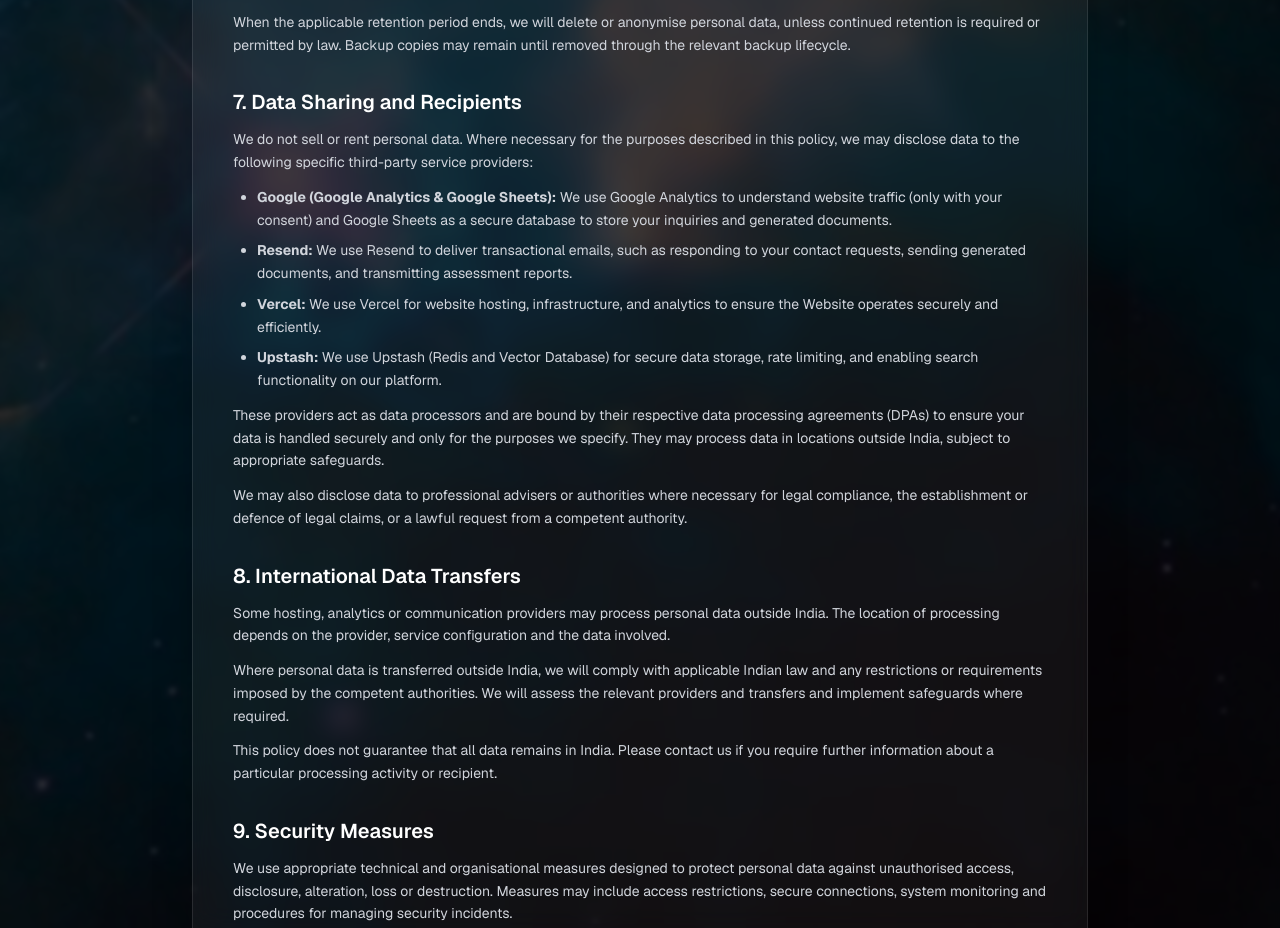
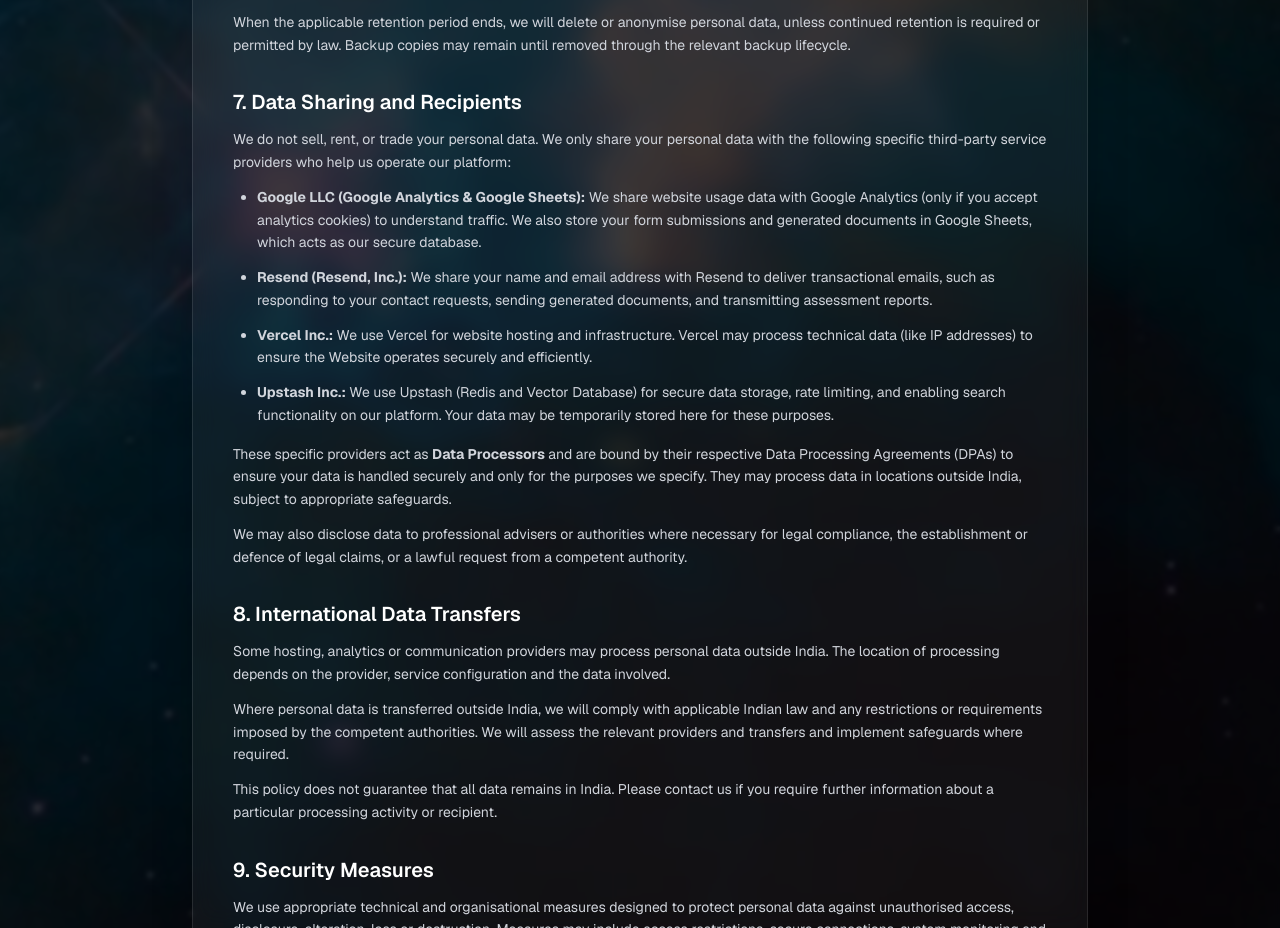
Before and after one commit to yashkulshrestha1102/data-protection-galaxy, a Next.js app: page /privacy-policy in a window 1280 px wide. Shown: the part 2260-3188 px from the top of the page. Built offline with nearby package versions, Linux system fonts and the light colour scheme; no server answers.

Commit message:
the privacylab

```diff
--- a/app/privacy-policy/page.tsx
+++ b/app/privacy-policy/page.tsx
@@ -217,44 +217,47 @@
       </>
     ),
   },
-    {
+      {
     title: "7. Data Sharing and Recipients",
     content: (
       <>
         <p>
-          We do not sell or rent personal data. Where necessary for the purposes
-          described in this policy, we may disclose data to the following
-          specific third-party service providers:
+          We do not sell, rent, or trade your personal data. We only share your
+          personal data with the following specific third-party service providers
+          who help us operate our platform:
         </p>
-        <ul className="list-disc pl-6 space-y-2 mt-3">
+        <ul className="list-disc pl-6 space-y-3 mt-3">
           <li>
-            <strong>Google (Google Analytics & Google Sheets):</strong> We use
-            Google Analytics to understand website traffic (only with your
-            consent) and Google Sheets as a secure database to store your
-            inquiries and generated documents.
+            <strong>Google LLC (Google Analytics & Google Sheets):</strong> We
+            share website usage data with Google Analytics (only if you accept
+            analytics cookies) to understand traffic. We also store your form
+            submissions and generated documents in Google Sheets, which acts as
+            our secure database.
           </li>
           <li>
-            <strong>Resend:</strong> We use Resend to deliver transactional
-            emails, such as responding to your contact requests, sending
-            generated documents, and transmitting assessment reports.
+            <strong>Resend (Resend, Inc.):</strong> We share your name and email
+            address with Resend to deliver transactional emails, such as
+            responding to your contact requests, sending generated documents,
+            and transmitting assessment reports.
           </li>
           <li>
-            <strong>Vercel:</strong> We use Vercel for website hosting,
-            infrastructure, and analytics to ensure the Website operates
-            securely and efficiently.
+            <strong>Vercel Inc.:</strong> We use Vercel for website hosting and
+            infrastructure. Vercel may process technical data (like IP
+            addresses) to ensure the Website operates securely and efficiently.
           </li>
           <li>
-            <strong>Upstash:</strong> We use Upstash (Redis and Vector Database)
-            for secure data storage, rate limiting, and enabling search
-            functionality on our platform.
+            <strong>Upstash Inc.:</strong> We use Upstash (Redis and Vector
+            Database) for secure data storage, rate limiting, and enabling
+            search functionality on our platform. Your data may be temporarily
+            stored here for these purposes.
           </li>
         </ul>
-        <p className="mt-3">
-          These providers act as data processors and are bound by their
-          respective data processing agreements (DPAs) to ensure your data is
-          handled securely and only for the purposes we specify. They may
-          process data in locations outside India, subject to appropriate
-          safeguards.
+        <p className="mt-4">
+          These specific providers act as <strong>Data Processors</strong> and are
+          bound by their respective Data Processing Agreements (DPAs) to ensure
+          your data is handled securely and only for the purposes we specify.
+          They may process data in locations outside India, subject to
+          appropriate safeguards.
         </p>
         <p className="mt-3">
           We may also disclose data to professional advisers or authorities
```
